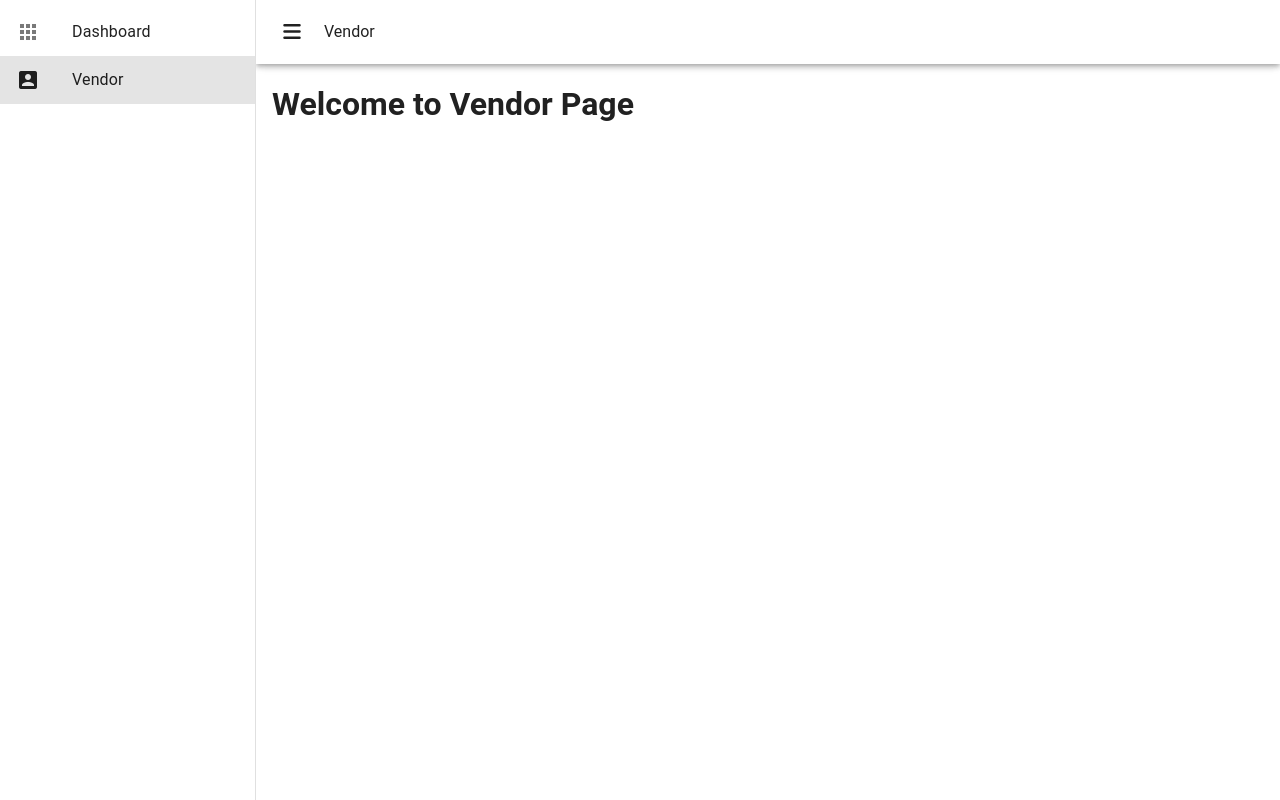
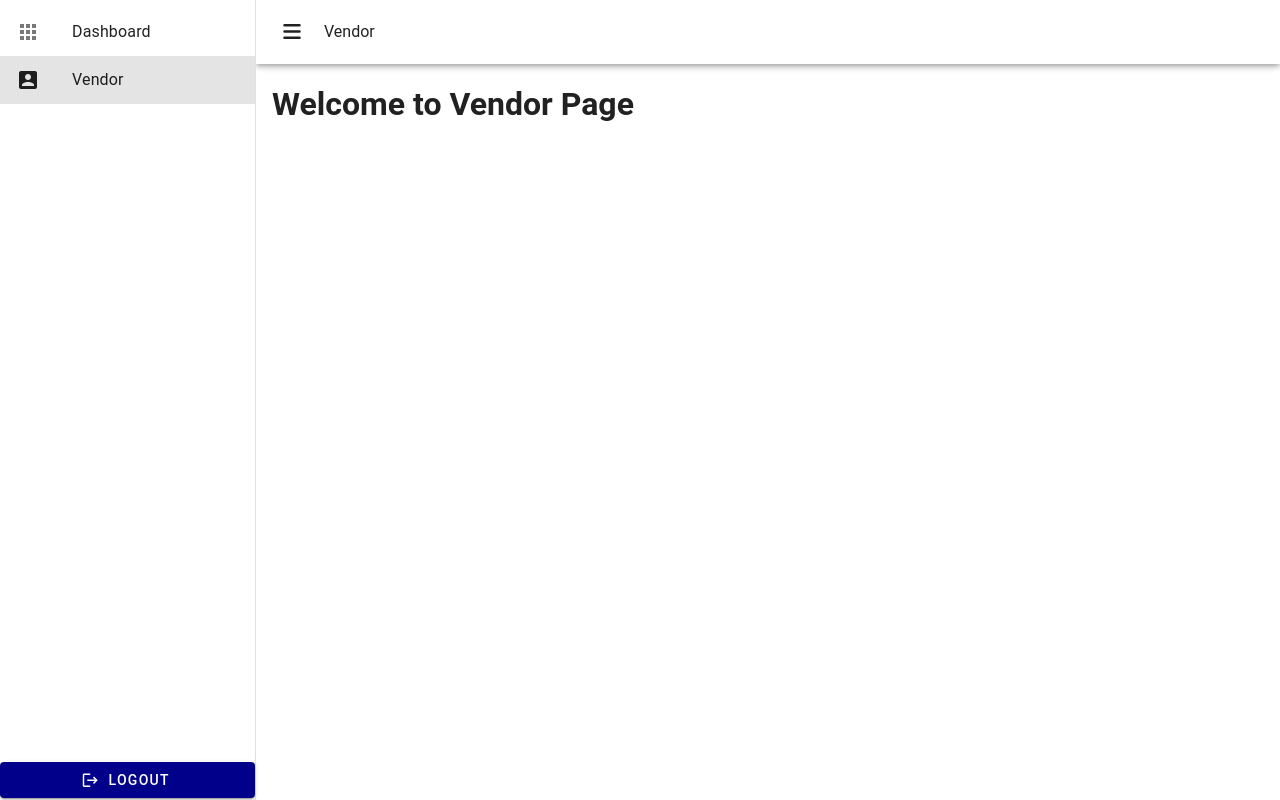
Before and after one commit to nurramdandoni/siloam-test-, a Vue app in the folder frontend/: page /vendor in a window 1280 px wide. Built offline with nearby package versions, Linux system fonts and the light colour scheme.

Commit message:
implement button in sidebar

```diff
--- a/frontend/src/components/SidebarMenu.vue
+++ b/frontend/src/components/SidebarMenu.vue
@@ -12,11 +12,15 @@
         <v-list-item-title>{{ item.text }}</v-list-item-title>
         </v-list-item>
       </v-list>
+      <div class="logout-button">
+      <Button icon="mdi-logout" bgColor="Darkblue" fontColor="white" ButtonName="Logout"></Button>
+    </div>
     </v-navigation-drawer>
   </template>
 
   <script lang="ts" setup>
  import { ref, watch, defineProps, defineEmits } from 'vue';
+ import Button from '../components/Button.vue';
 
   // Define props for dynamic menu items
   const props = defineProps<{
@@ -42,3 +46,12 @@ watch(localDrawer, (newValue) => {
   emit('update:drawer', newValue);
 });
 </script>
+<style scoped>
+.logout-button {
+  position: absolute;
+  bottom: 0px; /* Adjust as needed */
+  left: 0;
+  right: 0;
+  padding-bottom: 2px;
+}
+</style>
```
